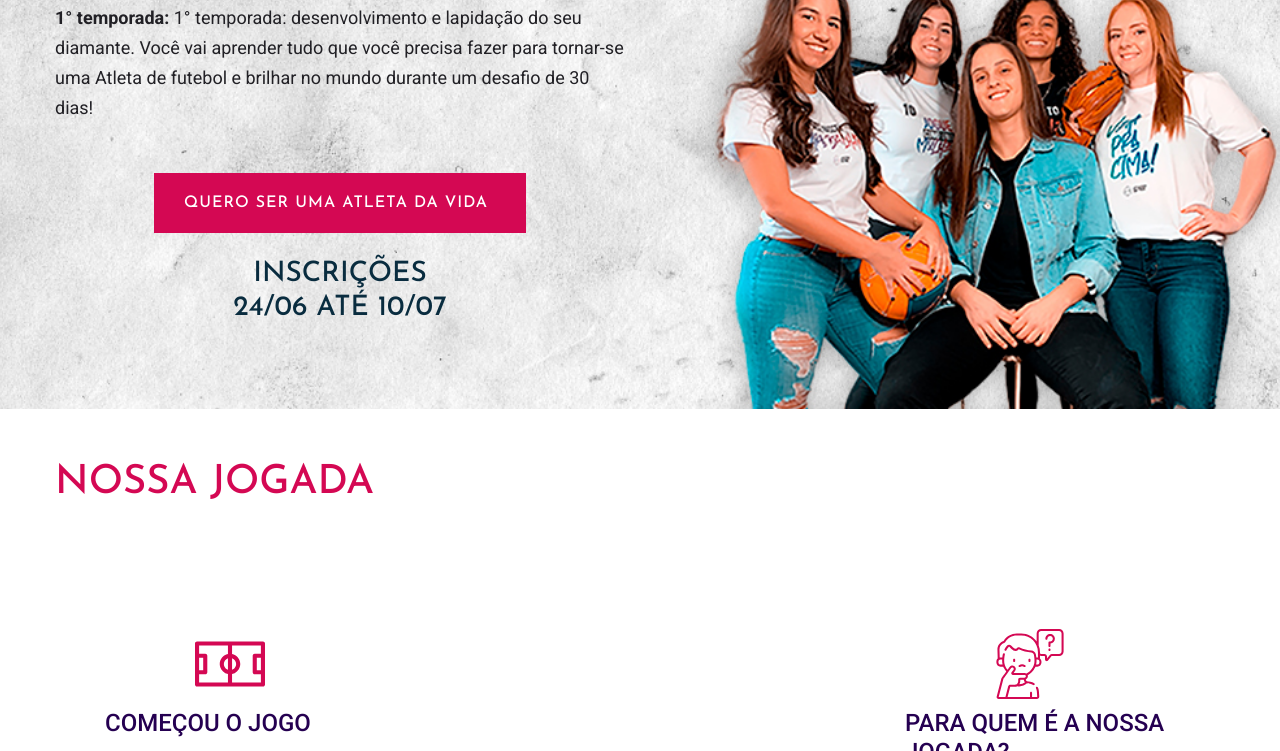
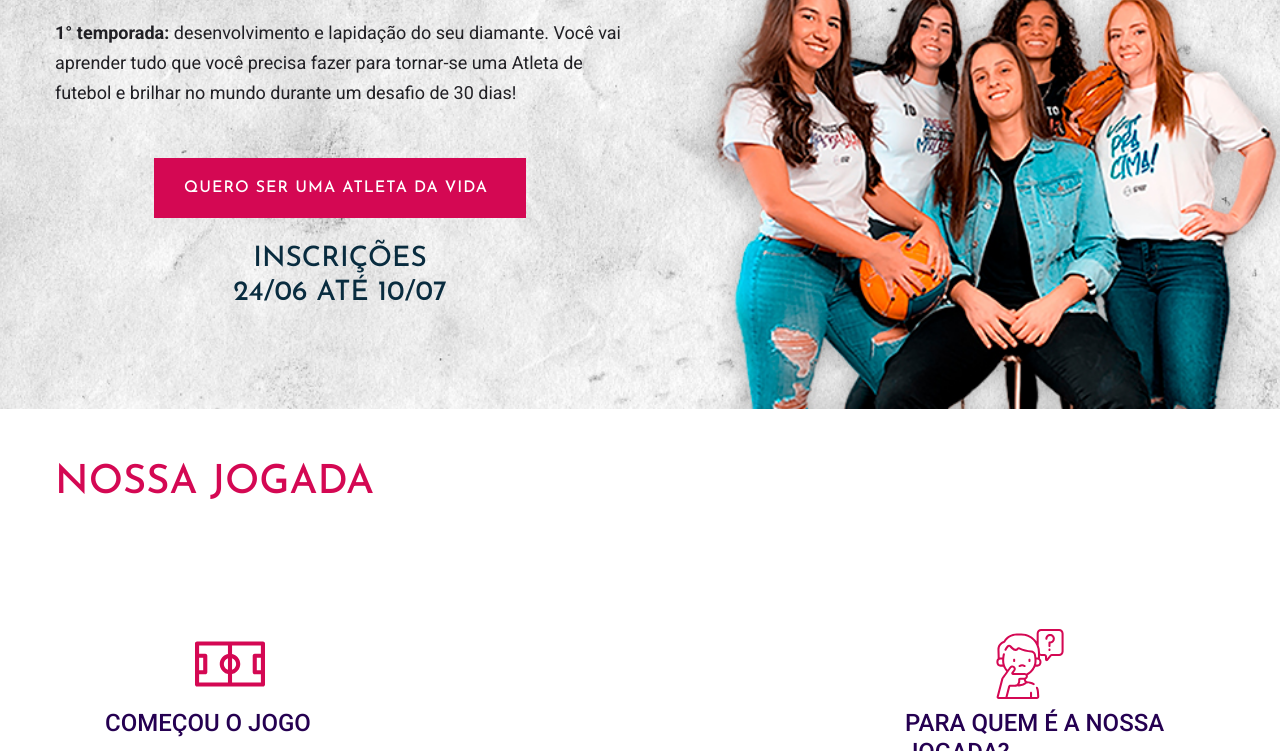
Before and after one commit to Roberto-Rabelo/atlesta_da_vida, a plain HTML site: page index.html in a window 1280 px wide. Shown: the part 349-1100 px from the top of the page. Drawn offline with nearby package versions, Linux system fonts and the light colour scheme; a script that the page names is missing; files whose address does not match are found by name.

Commit message:
Alterações final

```diff
--- a/index.html
+++ b/index.html
@@ -97,7 +97,7 @@
                         <div class="col-xl-7 col-lg-8 col-md-9 col-sm-10">
                             <div class="hero__caption">
                                 <h1 style="color:#d40853" class="h1_inicio" data-animation="fadeInLeft" data-delay=".1s">FAÇA PARTE DA EQUIPE <br>ATLETAS DA VIDA</h1>
-                                <p data-animation="fadeInLeft" data-delay=".9s"><strong> 1° temporada: </strong> 1° temporada: desenvolvimento e lapidação do seu diamante. Você vai aprender tudo que você precisa fazer para tornar-se uma Atleta de futebol e brilhar no mundo durante um desafio de 30 dias!</p>
+                                <p data-animation="fadeInLeft" data-delay=".9s"><strong> 1° temporada: </strong>desenvolvimento e lapidação do seu diamante. Você vai aprender tudo que você precisa fazer para tornar-se uma Atleta de futebol e brilhar no mundo durante um desafio de 30 dias!</p>
 
 
                                 <!-- Hero-btn -->
```
